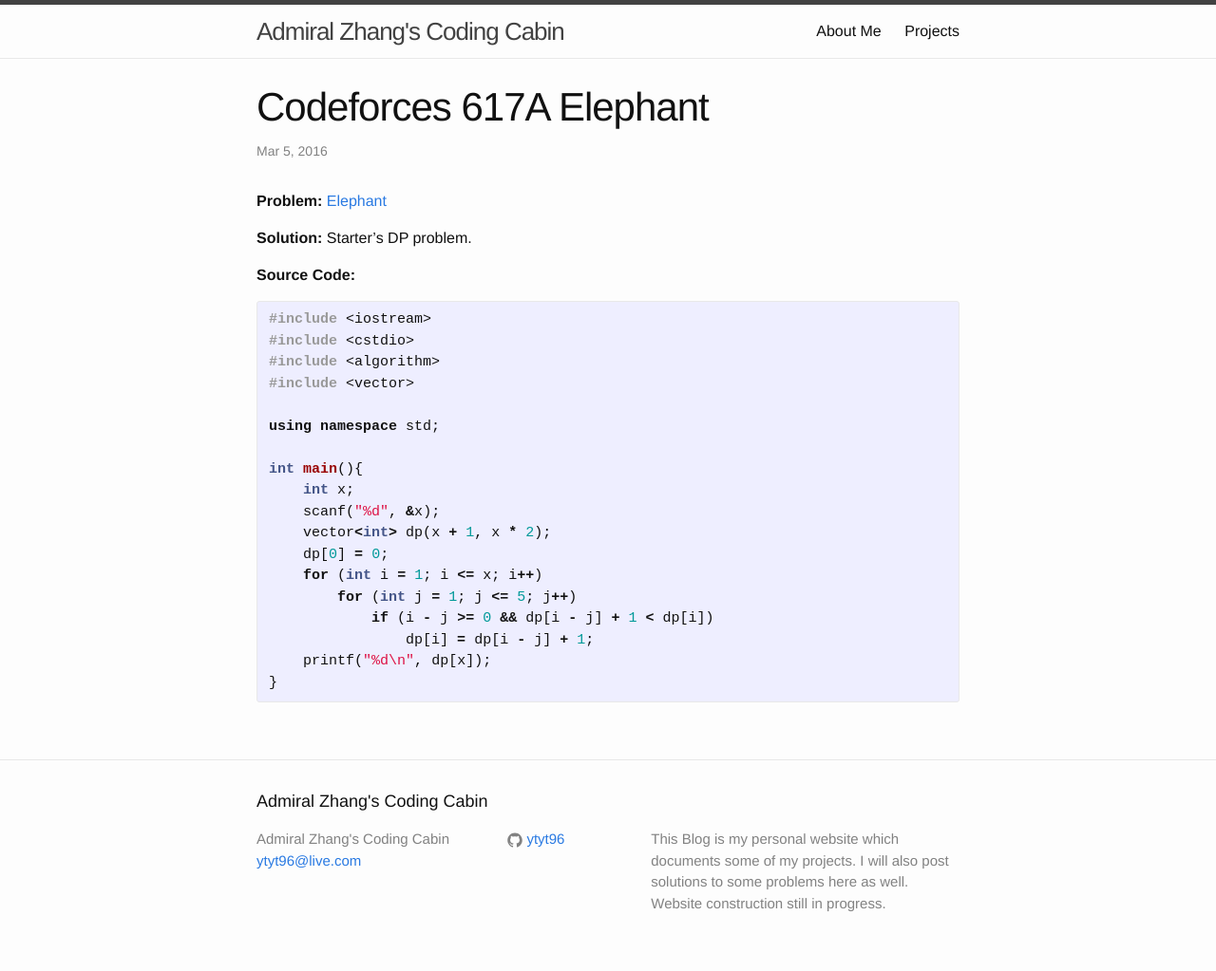
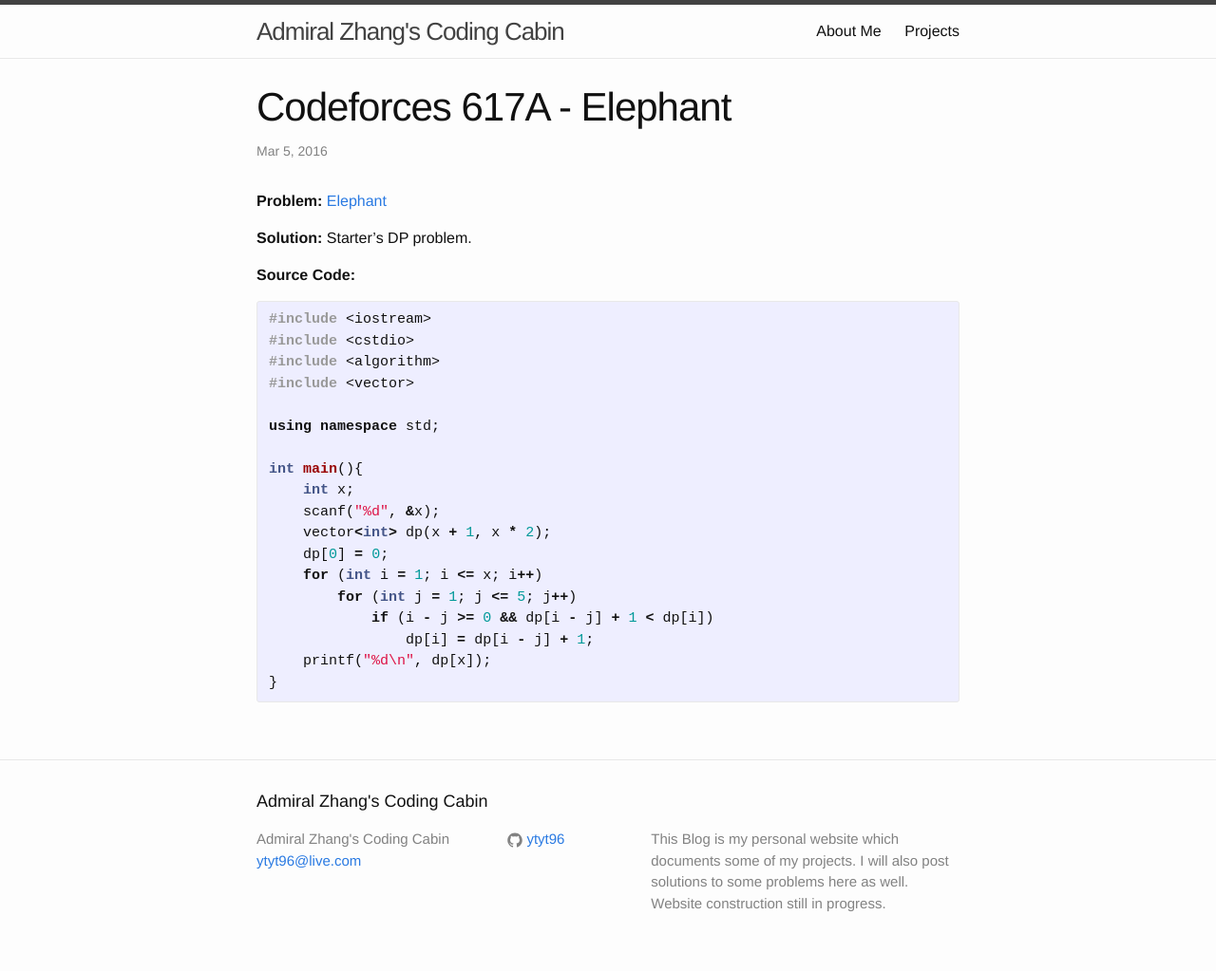
Before and after one commit to khaledlooda/yuting-zhang.github.io, a Jekyll site: the page built from _posts/2016-3-4-Codeforces-617A.markdown, in a window 1280 px wide. Shown: the whole page at 95% size. Built offline with Jekyll 4.4.1, drawn with Linux system fonts in a browser that asks for light colours; comment, search, counter and statistics services are not loaded.

Commit message:
typo fixed

```diff
--- a/_posts/2016-3-4-Codeforces-617A.markdown
+++ b/_posts/2016-3-4-Codeforces-617A.markdown
@@ -1,6 +1,6 @@
 ---
 layout: post
-title:  "Codeforces 617A Elephant"
+title:  "Codeforces 617A - Elephant"
 date:   2016-03-4 20:00:00 -0600
 categories: Codeforces
 ---
```
